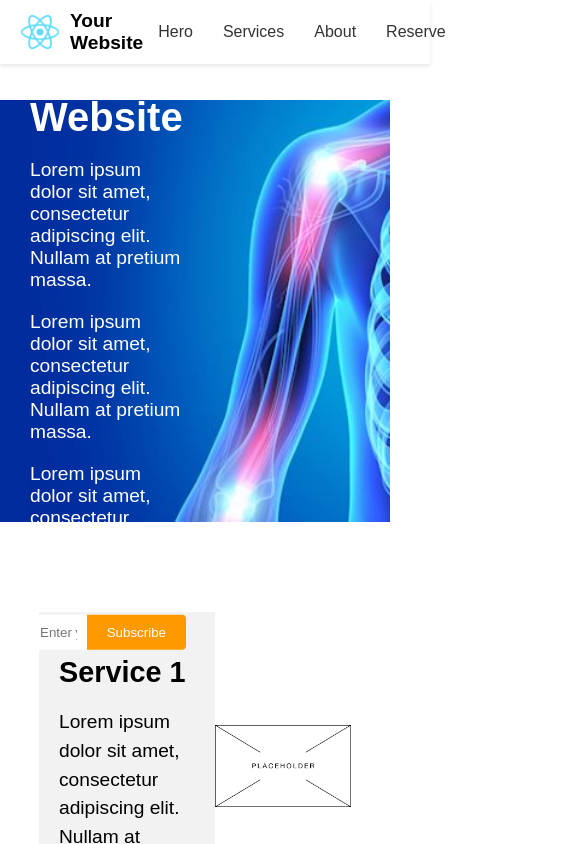
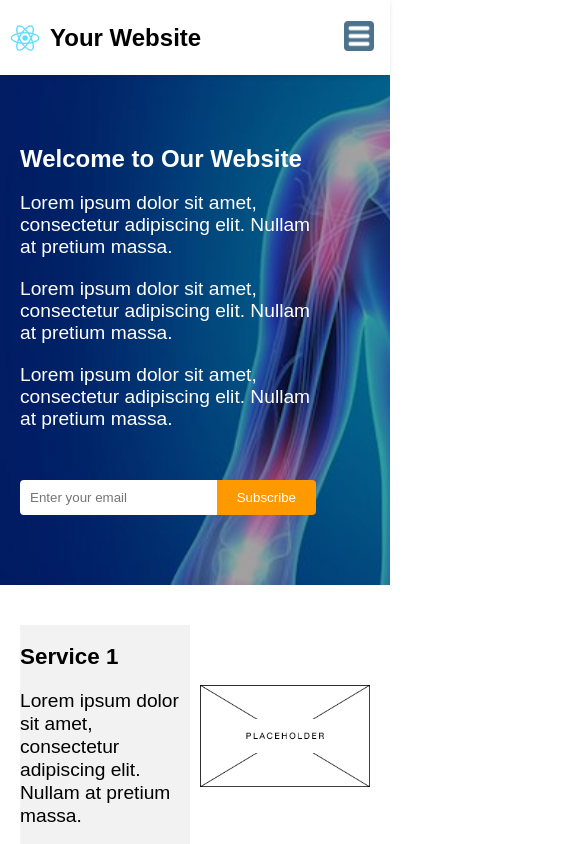
Before and after one commit to AlenSudec/dino-masaza, a React (Create React App) app: page / in a window 390 px wide. Shown: the top 844 px of the page, 585 px wide, since content can reach past the window. Built offline with nearby package versions, Linux system fonts and the light colour scheme.

Commit message:
mobile implementation

```diff
--- a/src/App.css
+++ b/src/App.css
@@ -1,6 +1,11 @@
 body {
   margin: 0;
   font-family: Arial, sans-serif;
+}
+
+button {
+  background-color: white;
+  border: 0px;
 }
 
 
@@ -13,9 +18,17 @@ body {
   box-shadow: 0 2px 4px rgba(0, 0, 0, 0.1);
   z-index: 1000;
   display: flex;
+  padding-bottom: 10px;
+  padding-top: 10px;
   justify-content: space-between;
   align-items: center;
-  padding: 10px 20px;
+}
+
+.header-content {
+  width: 100%;
+  padding: 10px 10px;
+  display: flex;
+  justify-content: space-between;
 }
 
 .logo {
@@ -24,16 +37,16 @@ body {
 }
 
 .logo img {
-  width: 40px;
+  width: 30px;
   /* Adjust logo size */
-  height: 40px;
+  height: 30px;
   /* Adjust logo size */
   margin-right: 10px;
 }
 
 .logo-label {
   font-weight: bold;
-  font-size: 1.2rem;
+  font-size: 1.5rem;
 }
 
 .nav-container {
@@ -41,52 +54,97 @@ body {
   align-items: center;
 }
 
+.sidemenu {
+  position: fixed;
+  top: 0px;
+  right: 0px;
+  height: 100%;
+  width: 100%;
+  background-color: white;
+  display: flex;
+  flex-direction: column;
+}
+
+.close-sidemenu {
+  width: 30px;
+  height: 30px;
+}
+
+.sidemenu-close {
+  display: flex;
+  flex-direction: row-reverse;
+}
+
+.close-sidemenu-btn {
+  padding-top: 20px;
+  padding-right: 20px;
+}
+
+.sidemenu-content {
+  padding: 50px;
+}
+
+.hamburger {
+  width: 30px;
+  height: 30px;
+}
+
 .nav-list {
   list-style: none;
   margin: 0;
   padding: 0;
   display: flex;
+  flex-direction: column;
+  gap: 100px;
+  width: 100%;
   justify-content: center;
+
   /* Center the navigation links horizontally */
 }
 
 .nav-list li {
-  margin: 0 15px;
+  margin: 0 5px;
+  display: flex;
+  justify-content: center;
 }
 
 .nav-list li a {
+  font-size: 2rem;
+  text-align: center;
   text-decoration: none;
   color: #333333;
 }
 
 .content {
   /* Adjust padding or margin to prevent content from being overlapped by the sticky header */
-  padding-top: 100px;
+  padding-top: 75px;
   /* Adjust as needed */
 }
 
 .hero {
-  position: relative;
-  background-image: url('/public/Joints-su.jpg');
+
+  background: url('/public/Joints-su.jpg') no-repeat;
+  background-color: rgb(163, 161, 161);
+  background-blend-mode: multiply;
   /* Replace with the actual image URL */
   background-size: cover;
   background-position: center;
-  height: 50vh;
+  padding-top: 20px;
+  padding-top: 40px;
   /* Adjust the height as needed */
   color: #ffffff;
+
+  padding-left: 20px;
 }
 
 .hero-content {
-  position: absolute;
-  top: 50%;
-  left: 30px;
-  /* Adjust the left spacing as needed */
-  transform: translateY(-50%);
-  width: 40%;
+  padding-top: 10px;
+  padding-bottom: 70px;
+  width: 80%;
 }
 
 .hero-content h1 {
-  font-size: 2.5rem;
+  font-size: 1.5rem;
   margin-bottom: 15px;
 }
 
@@ -96,6 +154,7 @@ body {
 }
 
 .email-form {
+  margin-top: 50px;
   display: flex;
   align-items: center;
 }
@@ -120,19 +179,21 @@ body {
 .info-section {
   display: flex;
   flex-direction: column;
-  align-items: center;
-  padding: 50px 0;
+
+  justify-content: space-between;
+  padding-top: 20px;
+  padding-left: 20px;
+  padding-right: 20px;
 }
 
 .info-item {
   display: flex;
-  width: 80%;
-  margin: 40px 0;
+  gap: 10px;
+  margin: 20px 0;
 }
 
 .info-content {
   flex: 1;
-  padding: 20px;
   background-color: #f2f2f2;
 }
 
@@ -149,19 +210,20 @@ body {
 }
 
 .info-content h2 {
-  font-size: 1.8rem;
-  margin-bottom: 10px;
+  font-size: 1.4rem;
+  margin-bottom: 5px;
 }
 
 .info-content p {
   font-size: 1.2rem;
-  line-height: 1.5;
+  line-height: 1.2;
 }
 
 .about-section {
   display: flex;
-  align-items: center;
-  padding: 50px 0;
+  flex-direction: column;
+  padding-top: 20px;
+  padding-bottom: 30px;
 }
 
 .about-content {
@@ -187,7 +249,6 @@ body {
 }
 
 .about-image img {
-  border-radius: 50%;
   width: 200px;
   /* Adjust the size as needed */
   height: 200px;
--- a/src/components/Header.jsx
+++ b/src/components/Header.jsx
@@ -1,20 +1,67 @@
-import React from 'react';
+import React, { useState } from 'react';
 
 export function Header() {
+    const [sideMenuState, setSideMenuState] = useState("closed");
+
     return (
         <header className='sticky-header'>
-            <div class="logo">
-                <img src="logo192.png" alt="Logo" />
-                <span class="logo-label">Your Website</span>
+            <div className='header-content'>
+                <div className="logo">
+                    <img src="logo192.png" alt="Logo" />
+                    <span className="logo-label">Your Website</span>
+                </div>
+                <button onClick={() => { setSideMenuState("opened"); disableScroll() }}>
+                    <img className="hamburger" src="hamburger.png" alt="Sidemenu" />
+                </button>
             </div>
-            <nav class="nav-container">
-                <ul class="nav-list">
-                    <li><a href="#hero">Hero</a></li>
-                    <li><a href="#services">Services</a></li>
-                    <li><a href="#about">About</a></li>
-                    <li><a href="#reserve">Reserve</a></li>
-                </ul>
-            </nav>
+            <Sidemenu sideMenuState={sideMenuState} setSideMenuState={setSideMenuState} />
         </header>
     )
 }
+
+function Sidemenu({ sideMenuState, setSideMenuState }) {
+    if (sideMenuState === "closed") {
+        return null;
+    }
+
+    const closeSidemenu = () => {
+        setSideMenuState("closed")
+        enableScroll();
+    }
+
+    return <div className='sidemenu'>
+        <div className='sidemenu-close'>
+            <button className="close-sidemenu-btn" onClick={closeSidemenu} >
+                <img className='close-sidemenu' src="close_sidemenu.png" alt="close sidemenu" />
+            </button>
+        </div>
+        <div className='sidemenu-content'>
+            <nav className="nav-container">
+                <ul className="nav-list">
+                    <li onClick={closeSidemenu}><a href="#hero">Hero</a></li>
+                    <li onClick={closeSidemenu}><a href="#services">Services</a></li>
+                    <li onClick={closeSidemenu}><a href="#about">About</a></li>
+                    <li onClick={closeSidemenu}><a href="#reserve">Reserve</a></li>
+                </ul>
+            </nav>
+        </div>
+    </div>
+}
+
+function disableScroll() {
+    // Get the current page scroll position
+    const scrollTop =
+        window.pageYOffset || document.documentElement.scrollTop;
+    const scrollLeft =
+        window.pageXOffset || document.documentElement.scrollLeft;
+
+    // if any scroll is attempted,
+    // set this to the previous value
+    window.onscroll = function () {
+        window.scrollTo(scrollLeft, scrollTop);
+    };
+}
+
+function enableScroll() {
+    window.onscroll = function () { };
+}
--- a/src/layouts/MainLayout.jsx
+++ b/src/layouts/MainLayout.jsx
@@ -4,13 +4,13 @@ import { AboutSection, ReservationSection, HeroSection, InfoSection } from "../s
 
 export function MainLayout() {
     return (
-        <div>
+        <div className="main-layout">
             <Header />
             <div className="content">
                 <HeroSection />
                 <InfoSection />
                 <AboutSection />
-                <ReservationSection />
+                {/* <ReservationSection /> */}
             </div>
             <Footer />
         </div>
```
Also changed, not shown: public/close_sidemenu.png (added), public/hamburger.png (added).
